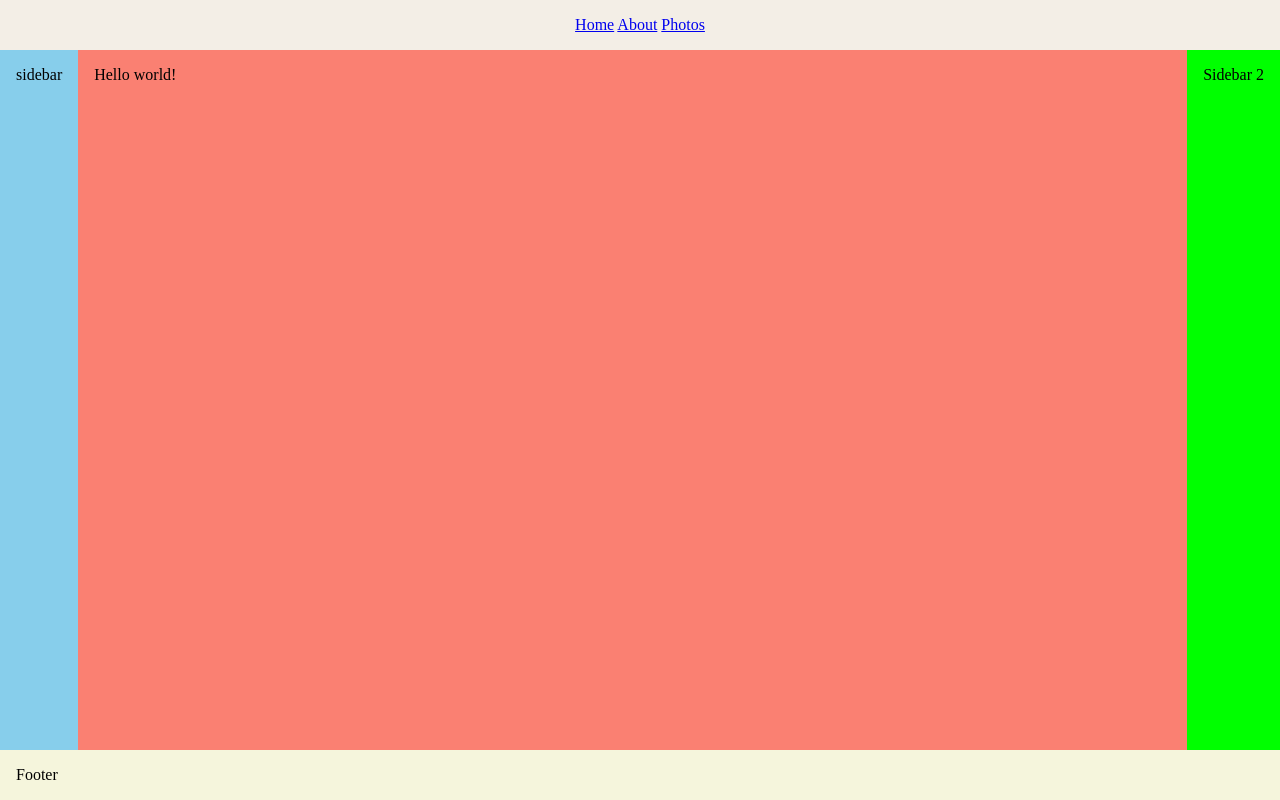
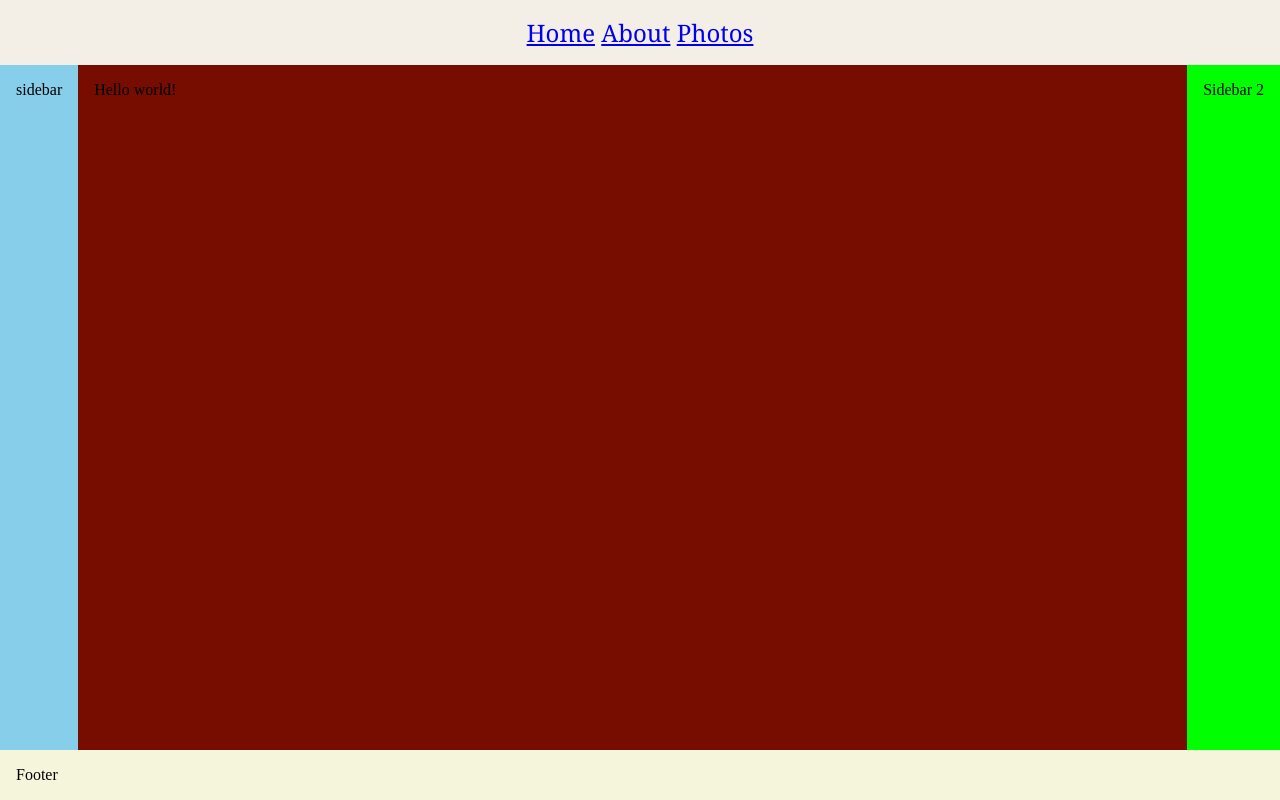
Before and after one commit to jedu99/prueba, a plain HTML site: page index.html in a window 1280 px wide. Drawn offline with Linux system fonts and the light colour scheme.

Commit message:
add font-family and font-size

```diff
--- a/stylesheet.css
+++ b/stylesheet.css
@@ -1,6 +1,7 @@
 body {
   margin: 0;
 }
+
 .container {
     display: flex;
     flex-direction: column;
@@ -11,6 +12,8 @@ body {
     background: rgb(243, 238, 230);
     padding: 1rem;
     text-align: center;
+    font-family: Georgia, 'Times New Roman', Times, serif;
+    font-size: 1.5em;
 }
 
 .main {
@@ -20,7 +23,7 @@ body {
 }
 
 .content {
-    background: salmon;
+    background: rgb(119, 12, 0);
     padding: 1rem;
     flex-grow: 1;
 }
```
